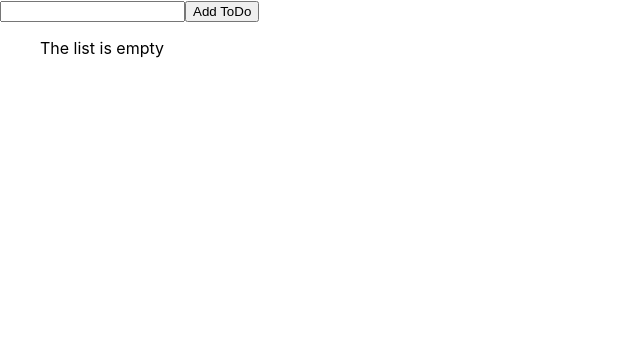
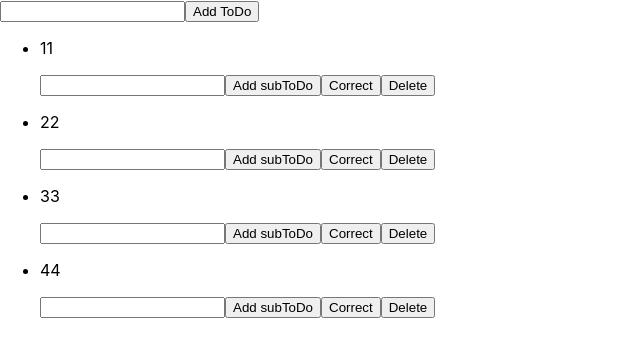
Before and after one commit to SpInAgRblzzz/andersen-todo, a React (Create React App) app: page / in a window 1280 px wide. Shown: the top 356 px of the page, without its empty margins (0-640 px from the left). Built offline with nearby package versions, Linux system fonts and the light colour scheme.

Commit message:
feat: TodoItem component created

```diff
--- a/src/components/TodoInterface.js
+++ b/src/components/TodoInterface.js
@@ -9,8 +9,14 @@ function TodoInterface(props) {
 				onChange={props.inputHandler}
 			/>
 			<button type="submit" onClick={props.addTodoHandler}>
-				Add ToDo
+				{props.todoItemInterface ? "Add subToDo" : "Add ToDo"}
 			</button>
+			{props.todoItemInterface ? (
+				<>
+					<button>Correct</button>
+					<button>Delete</button>
+				</>
+			) : null}
 		</nav>
 	);
 }
--- /dev/null
+++ b/src/components/TodoItem.js
@@ -0,0 +1,21 @@
+import React, { useState } from "react";
+import TodoInterface from "./TodoInterface";
+
+function TodoItem(props) {
+	const [inputValue, setInputValue] = useState("");
+	return (
+		<li>
+			<p>{props.todoValue}</p>
+			<TodoInterface
+				todoItemInterface={true}
+				inputValue={inputValue}
+				inputHandler={(e) => setInputValue(e.target.value)}
+				addTodoHandler={() => {
+					return;
+				}}
+			/>
+		</li>
+	);
+}
+
+export default TodoItem;
--- a/src/components/TodoList.js
+++ b/src/components/TodoList.js
@@ -1,9 +1,10 @@
 import React, { useState } from "react";
 import TodoInterface from "./TodoInterface";
+import TodoItem from "./TodoItem";
 
 function TodoList() {
 	const [inputValue, setInputValue] = useState("");
-	const [todos, setTodos] = useState([]);
+	const [todos, setTodos] = useState([11, 22, 33, 44]); //set to []
 
 	return (
 		<div>
@@ -21,7 +22,7 @@ function TodoList() {
 			<ul>
 				{todos.length === 0
 					? "The list is empty"
-					: todos.map((item) => <li>{item}</li>)}
+					: todos.map((item) => <TodoItem todoValue={item} />)}
 			</ul>
 		</div>
 	);
```
